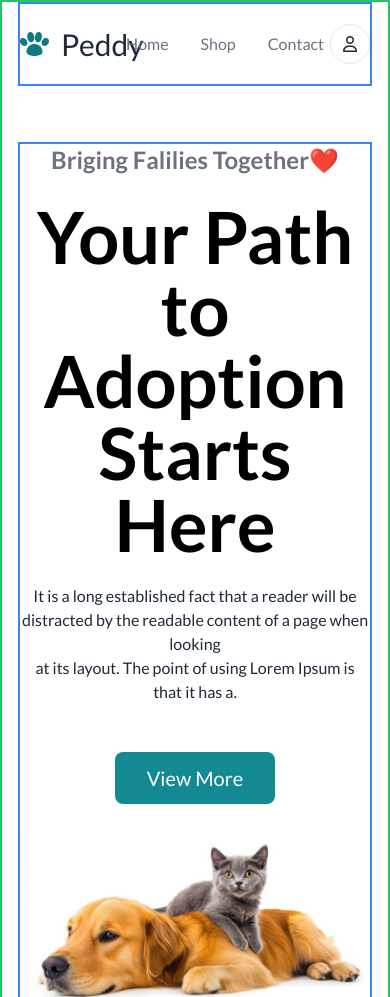
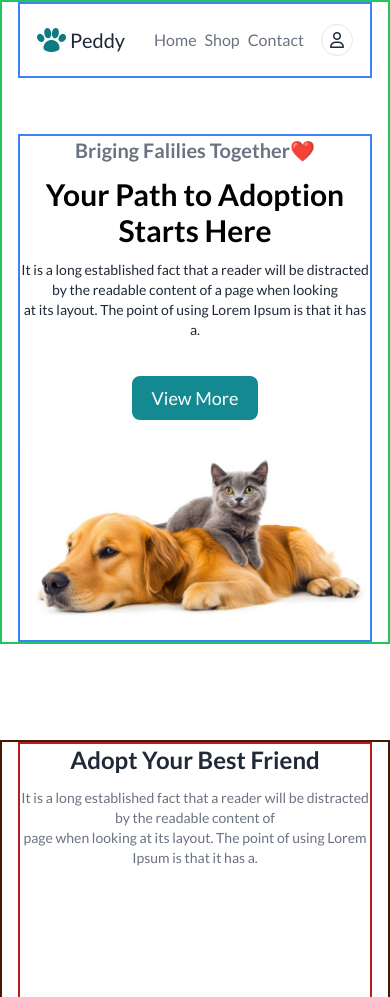
Before and after one commit to omarFaruk99/Assigment-6, a plain HTML site: page index.html in a window 390 px wide. Shown: the top 997 px of the page. Drawn offline with nearby package versions, Linux system fonts and the light colour scheme.

Commit message:
do responsive

```diff
--- a/index.html
+++ b/index.html
@@ -28,34 +28,35 @@
     <header class="border-2 border-green-500">
         <!-- nav bar -->
         <nav
-            class="navbar-container flex justify-between  py-5 items-center mb-14 border-2 border-blue-500 w-11/12 mx-auto">
-            <div class="w-[100px]  flex gap-3 items-center">
+            class="navbar-container flex justify-evenly md:justify-between  py-5 items-center mb-14 border-2 border-blue-500 w-11/12 mx-auto">
+            <div class="w-[100px]  flex gap-1 md:gap-3 items-center">
                 <img src="./asset/logo.webp" alt="ph-tube-logo">
-                <h2 class="text-3xl">Peddy</h2>
+                <h2 class="text-xl md:text-3xl">Peddy</h2>
             </div>
-            <div class="btn-middle flex gap-8 text-gray-500">
+            <div class="btn-middle flex gap-2 md:gap-8 text-gray-500">
                 <button>Home</button>
                 <button>Shop</button>
                 <button>Contact</button>
 
             </div>
             <div
-                class="frofile-icon border border-x-gray-200 p-2 rounded-full w-10 h-10 flex justify-center items-center">
+                class="frofile-icon border border-x-gray-200 p-2 rounded-full w-8 md:w-10 h-8 md:h-10 flex justify-center items-center">
                 <i class="fa-regular fa-user"></i>
             </div>
         </nav>
         <!-- banner section -->
         <section
             class="banner flex flex-col justify-center items-center gap-y-6 w-11/12 mx-auto border-2 border-blue-500">
-            <div class="banner-content flex flex-col justify-center items-center gap-y-6 text-center">
-                <h5 class="font-bold text-2xl text-gray-500">Briging Falilies Together❤️</h5>
-                <h1 class="text-7xl text-black font-semibold">Your Path to Adoption <br>Starts Here</h1>
-                <p>It is a long established fact that a reader will be distracted by the readable
+            <div class="banner-content flex flex-col justify-center items-center gap-y-3 md:gap-y-6 text-center">
+                <h5 class="font-bold text-xl md:text-2xl text-gray-500">Briging Falilies Together❤️</h5>
+                <h1 class="text-3xl md:text-7xl text-black font-semibold">Your Path to Adoption <br>Starts Here</h1>
+                <p class="text-sm md:text-base">It is a long established fact that a reader will be distracted by the
+                    readable
                     content of a page when
                     looking <br> at its layout. The point of using Lorem Ipsum is that it has a.
                 <p>
             </div>
-            <button class=" rounded-lg colorBtn px-8 py-3 text-xl">View More</button>
+            <button class=" rounded-lg colorBtn px-5 md:px-8 py-2 md:py-3 text-lg md:text-xl">View More</button>
             <div class="banner-img">
                 <img src="./asset/pet.webp" alt="" class="w-full max-w-md">
             </div>
@@ -68,9 +69,10 @@
     <!-- ...............start Main Section....................... -->
     <main class="border-2 border-amber-950 mt-24">
         <section id="pets-container" class="w-11/12 mx-auto h-96  border-2 border-red-700">
-            <div class="btn-category-context text-center flex flex-col gap-y-6">
-                <h2 class="catergory-title text-4xl font-bold">Adopt Your Best Friend</h2>
-                <p class="catefory-des text-gray-500">It is a long established fact that a reader will be distracted by
+            <div class="btn-category-context text-center flex flex-col gap-y-3 md:gap-y-6">
+                <h2 class="catergory-title text-2xl md:text-4xl font-bold">Adopt Your Best Friend</h2>
+                <p class="text-sm md:text-base catefory-des text-gray-500">It is a long established fact that a reader
+                    will be distracted by
                     the readable content of <br> page when looking at its layout. The point of using Lorem Ipsum is that
                     it has a.</p>
             </div>
```
